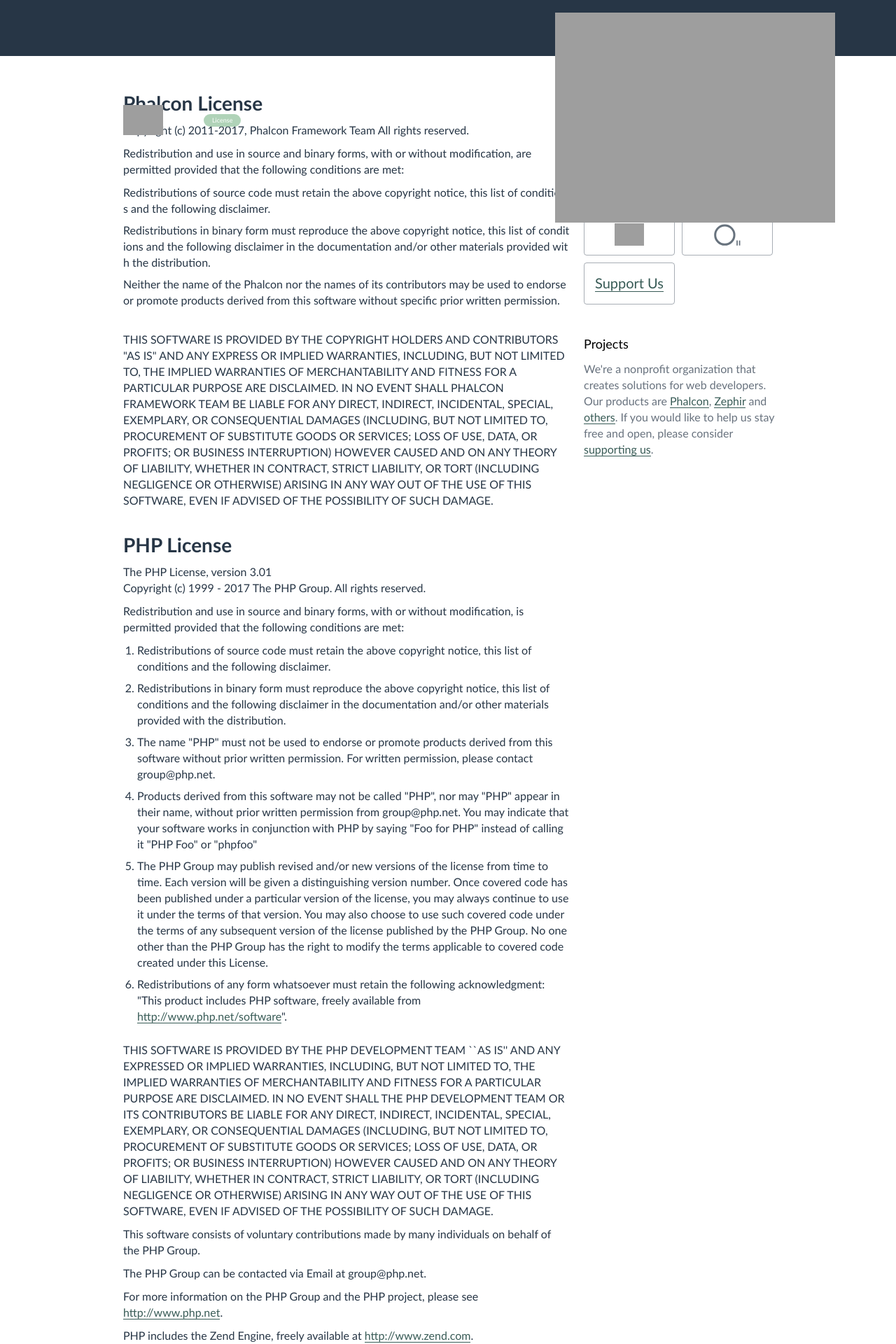
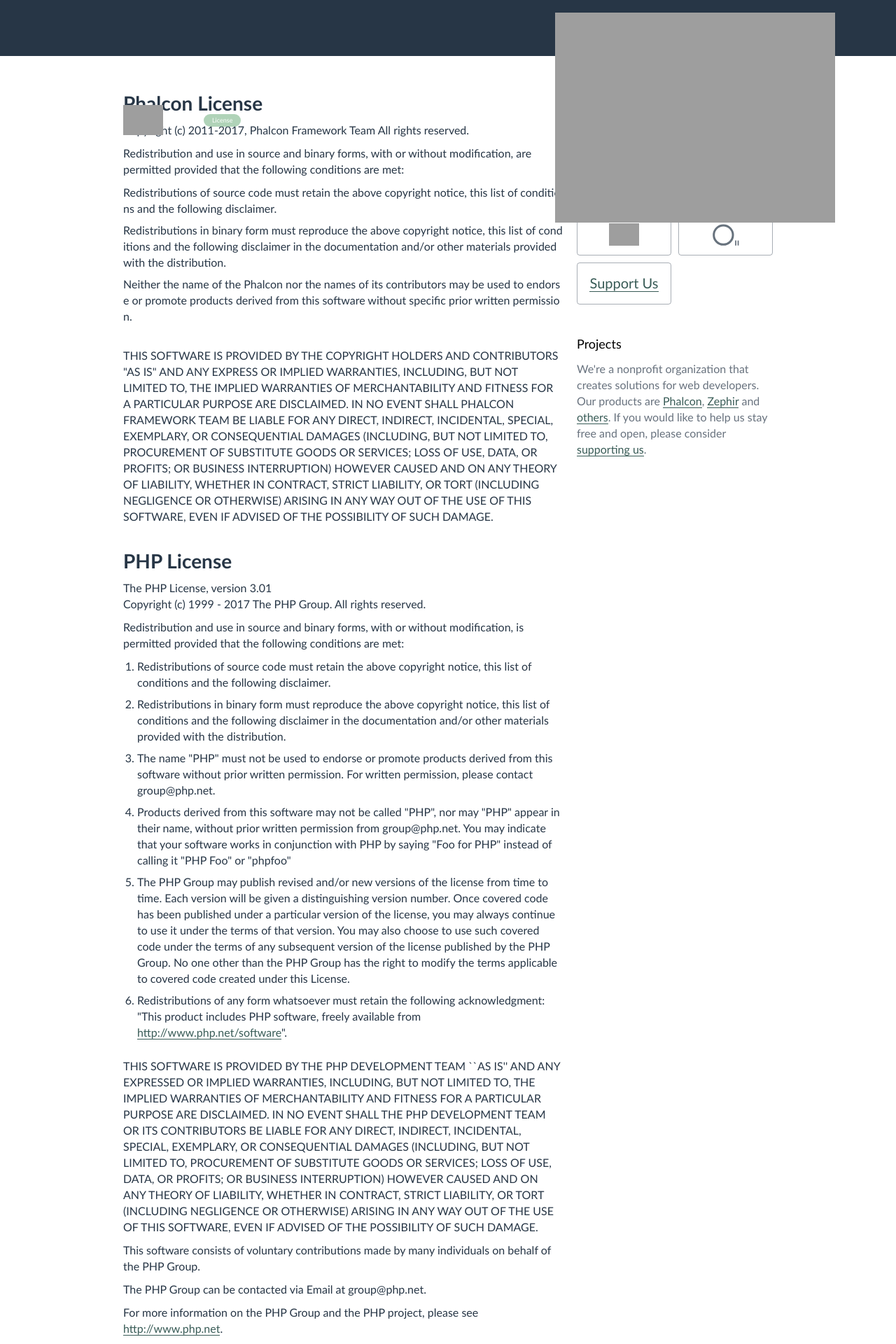
Before and after one commit to phalcon/license, a Jekyll site: the page built from index.html, in a window 1280 px wide. Shown: the top 1920 px of the page at 70% size. Built offline with Jekyll 4.4.1, drawn with Linux system fonts in a browser that asks for light colours; grey boxes are pictures that could not be loaded.

Commit message:
upd sponsors block

```diff
--- a/assets/css/main.css
+++ b/assets/css/main.css
@@ -1062,7 +1062,6 @@ a:focus {
 .phalcon-blog__right {
   width: 350px;
   top: 10px;
-  margin-right: -15px;
   margin-left: 20px; }
 
 .phalcon-blog__item {
@@ -1367,7 +1366,6 @@ a:focus {
 @media (max-width: 1439px) {
   .phalcon-blog__right {
     width: 280px;
-    margin-right: -10px;
     margin-left: 20px; }
   .phalcon-blog__sponsors-item {
     margin-right: 10px;
@@ -1680,3 +1678,13 @@ body {
 @supports (-webkit-overflow-scrolling: touch) {
   body {
     cursor: pointer; } }
+
+.phalcon-blog__sponsors {
+  margin-right: -10px;
+}
+
+@media (min-width: 1439px) {
+  .phalcon-blog__sponsors {
+    margin-right: -15px;
+  }
+}
```
